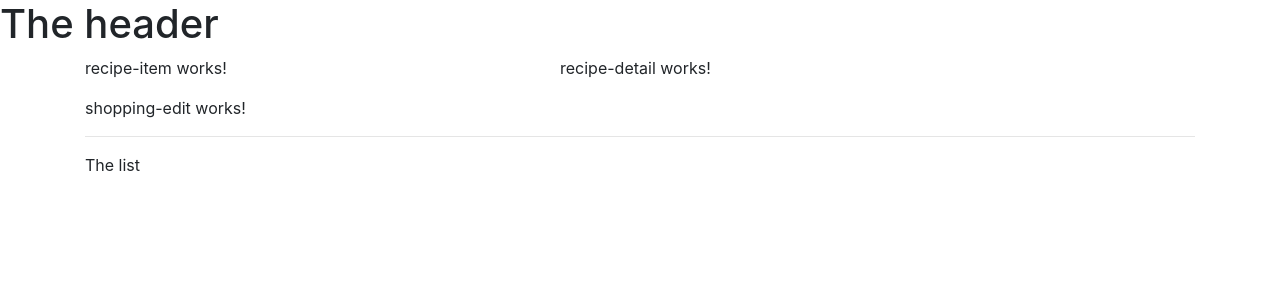
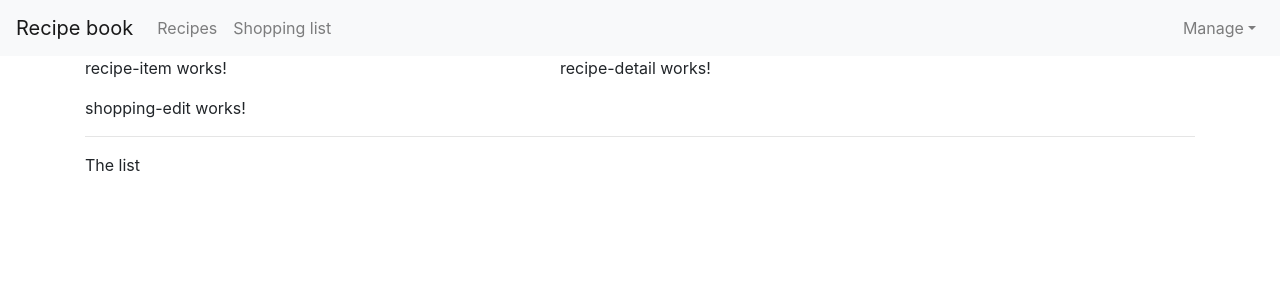
Before and after one commit to daniel-plewinski/ng-max-project, an Angular app: page / in a window 1280 px wide. Shown: the top 300 px of the page. Built offline with nearby package versions, Linux system fonts and the light colour scheme.

Commit message:
Navigation added

```diff
--- a/src/app/header/header.component.html
+++ b/src/app/header/header.component.html
@@ -1 +1,26 @@
-<h1>The header</h1>
+<nav class="navbar navbar-expand-lg navbar-light bg-light">
+  <button class="navbar-toggler" type="button" data-toggle="collapse" data-target="#navbarTogglerDemo01" aria-controls="navbarTogglerDemo01"
+    aria-expanded="false" aria-label="Toggle navigation">
+    <span class="navbar-toggler-icon"></span>
+  </button>
+  <div class="collapse navbar-collapse" id="navbarTogglerDemo01">
+    <a class="navbar-brand" href="#">Recipe book</a>
+    <ul class="navbar-nav  mr-auto mt-2 mt-lg-0">
+      <li class="nav-item">
+        <a class="nav-link" href="#">Recipes</a>
+      </li>
+      <li class="nav-item">
+        <a class="nav-link" href="#">Shopping list</a>
+      </li>
+    </ul>
+  <ul class="navbar-nav  my-2 my-lg-0">
+    <li class="nav-item dropdown">
+      <a class="nav-link dropdown-toggle" data-toggle="dropdown" href="#" role="button" aria-haspopup="true" aria-expanded="false">Manage</a>
+      <div class="dropdown-menu">
+        <a class="dropdown-item" href="#">Save data</a>
+        <a class="dropdown-item" href="#">Fetch data</a>
+      </div>
+    </li>
+  </ul>
+  </div>
+</nav>
```
